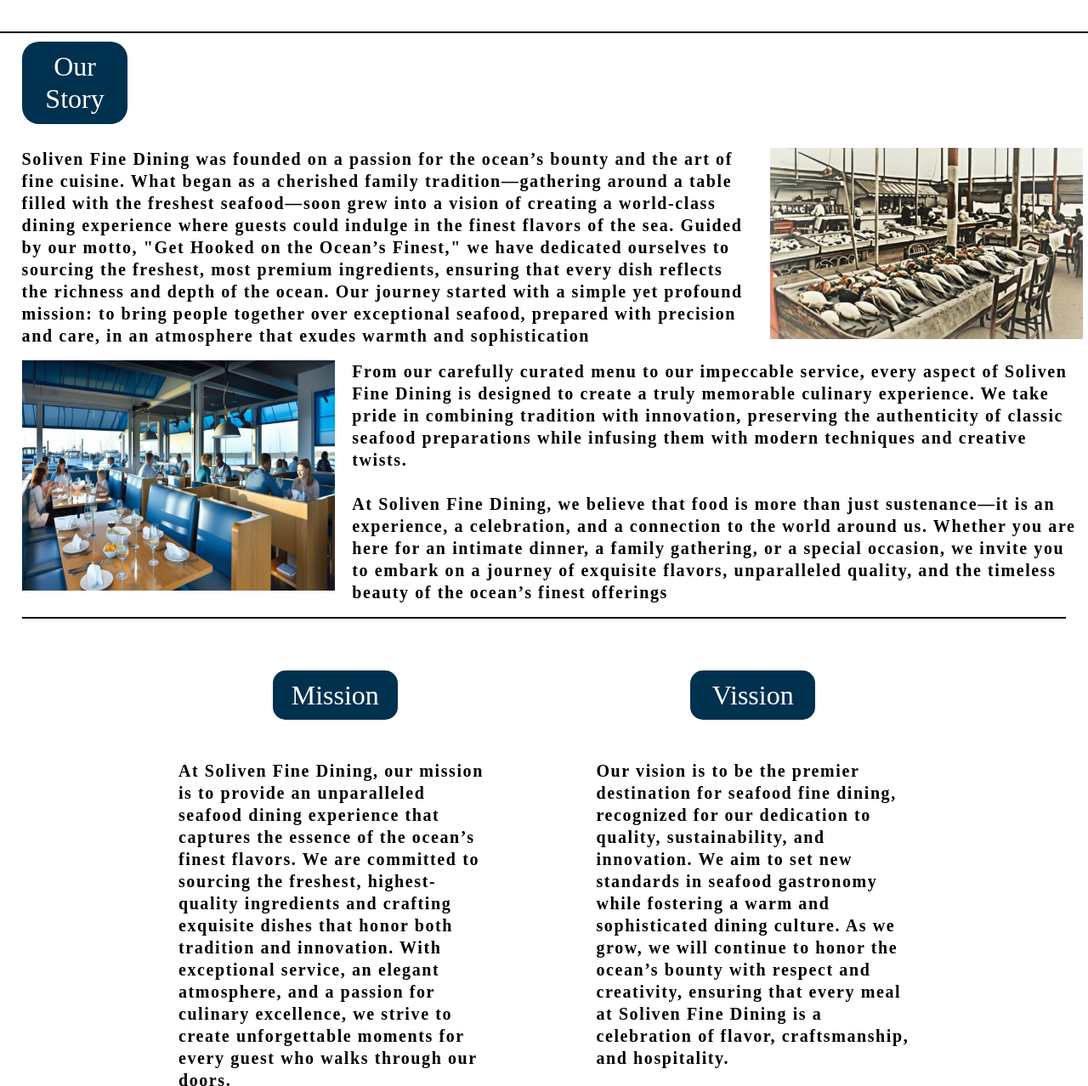
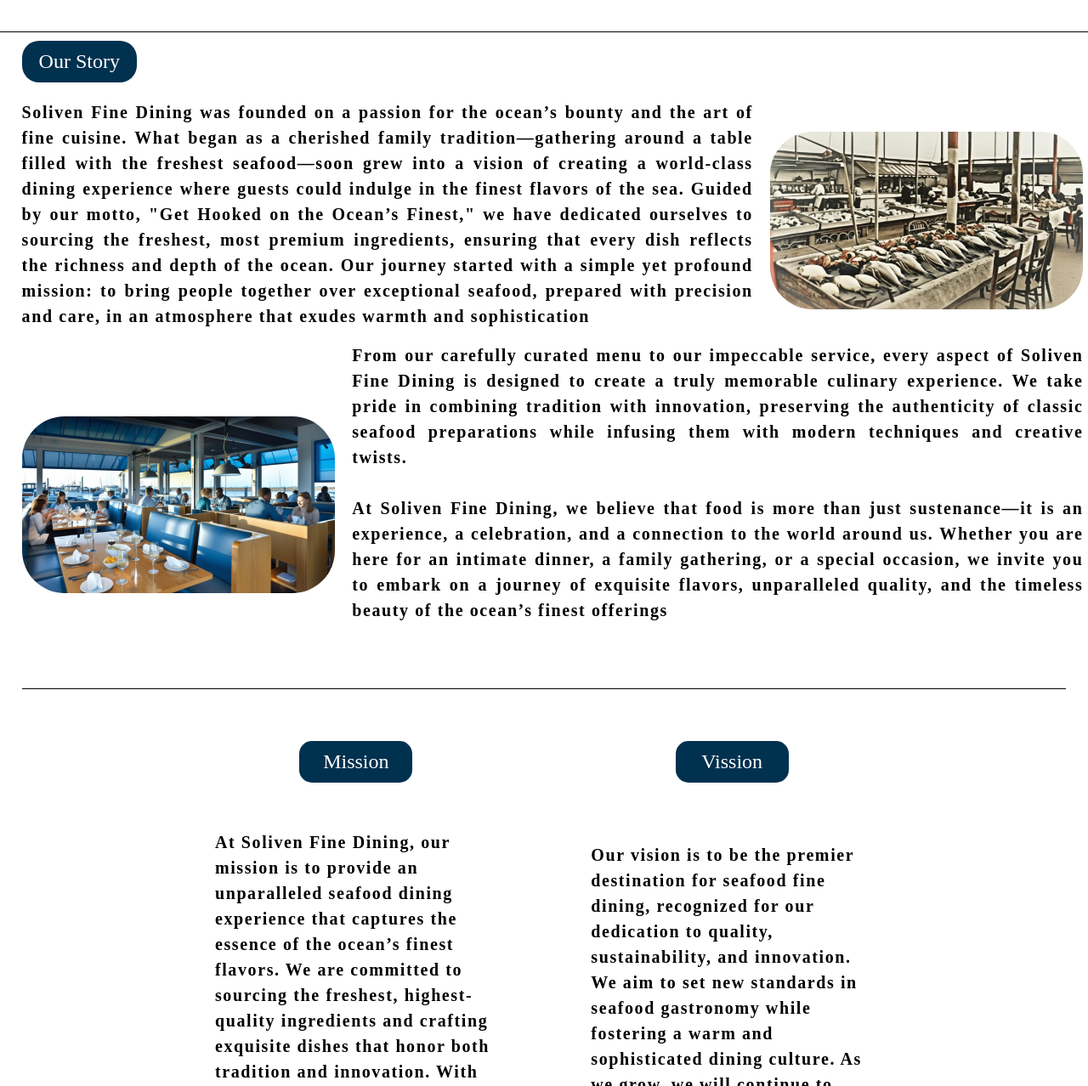
Before and after one commit to Monocerum/soliven-fine-dining, a website: page about.html in a window 1280 px wide. Shown: the part 382-1660 px from the top of the page at 85% size. Drawn offline with nearby package versions, Linux system fonts and the light colour scheme; a web font is replaced by a local one.

Commit message:
Add media queries in about page

```diff
--- a/about.html
+++ b/about.html
@@ -23,10 +23,10 @@
             <div class="col-6 collapse navbar-collapse text-center" id="navMain">
                 <ul class="navbar-nav ms-auto">
                     <li class="nav-item"><a class="nav-link" href="index.html">HOME</a></li>
-                    <li class="nav-item"><a class="nav-link" href="menu.html">MENU</a></li>
-                    <li class="nav-item"><a class="nav-link" href="gallery.html">GALLERY</a></li>
+                    <li class="nav-item"><a class="nav-link" href=#>MENU</a></li>
+                    <li class="nav-item"><a class="nav-link" href=#>GALLERY</a></li>
                     <li class="nav-item"><a class="nav-link active" href=#>ABOUT</a></li>
-                    <li class="nav-item"><a class="nav-link" href="contact.html">CONTACT</a></li>
+                    <li class="nav-item"><a class="nav-link" href=#>CONTACT</a></li>
                 </ul>
             </div>
                 <button class="col-auto navbar-toggler" type="button" data-bs-toggle="collapse" data-bs-target="#navMain">
--- a/style.css
+++ b/style.css
@@ -626,7 +626,7 @@
 }
 
 .about-main h1{
-    font-family: 'Koh Santepheap';
+    font-family: 'Inika';
     font-style: normal;
     font-weight: 700;
     font-size: 64px;
@@ -639,16 +639,16 @@
 
 .line{
     width: 100%;
-    border-top: 2px solid black;
+    border-top: 1px solid black;
 }
 
-
 .story-part {
-    margin: 10px 2% 0 2%;
+    margin: 10px 2%;
     opacity: 0;
     transform: translateY(-20px);
     animation: fadeInDown 1.5s ease-out forwards;
 }
+
 
 @keyframes fadeInDown {
     0% {
@@ -661,117 +661,130 @@
     }
 }
 
+
 .row-1 {
     display: grid;
-    grid-template-rows: repeat(2, auto);
-    grid-template-columns: 70% 30%;
+    grid-template-columns: 1fr;
     gap: 20px;
-    grid-row-start: 1;
+    align-items: center;
+    text-align: center;
+}
 
-  }
 
-  .row-1 h2 {
-    grid-column: span 2;
-    text-align: left;
+.row-1 h2 {
     background-color: #00314F;
     color: white;
-    min-width: 8%;
-    width: 10%;
-    text-align: center;
-    padding: 10px;
+    width: fit-content;
+    padding: 10px 20px;
     border-radius: 20px;
     font-family: 'Inika';
     font-style: normal;
-  }
+    text-align: center;
+    margin: 0 auto;
+    font-size: clamp(16px, 2vw, 24px);
+}
 
-  .row-1 p:nth-of-type(1) {
-    grid-row: 2;
-    grid-column: 1;
+
+.row-1 p {
     font-family: 'Inika';
     font-style: normal;
     font-weight: 700;
-    font-size: 20px;
-    line-height: 26px;
+    font-size: clamp(16px, 2vw, 20px);
+    line-height: 1.5;
     letter-spacing: 0.08em;
     color: #000000;
-  }
-
-  .row-1 img:nth-of-type(1) {
-    grid-row: 2;
-    grid-column: 2;
-    width: 100%;
-    height: 90%;
-  }
+    text-align: justify;
+    padding: 0 5%;
+}
 
 
-  .row-2{
-    display: grid;
-    grid-template-rows: 1;
-    grid-template-columns: 30% 70%;
-    gap: 20px;
-  }
+.row-1 img {
+    width: 100%;
+    max-width: 400px;
+    height: auto;
+    object-fit: cover;
+    border-radius: 50px;
+    margin: 0 auto;
 
 
-  .row-2 img:nth-of-type(1) {
-    grid-row: 1;
-    grid-column: 1;
-    width: 100%;
-    height: 90%;
-  }
+}
 
 
-  .row-2 p:nth-of-type(1) {
-    grid-row: 1;
-    grid-column: 2;
+
+.row-2 {
+    display: grid;
+    grid-template-columns: 1fr;
+    gap: 20px;
+    align-items: center;
+    text-align: center;
+    margin-bottom: 5%;
+}
+
+
+.row-2 img {
+    width: 100%;
+    max-width: 400px;
+    height: auto;
+    object-fit: cover;
+    border-radius: 50px;
+    margin: 0 auto;
+    margin-top: 10%;
+}
+
+
+.row-2 p {
     font-family: 'Inika';
     font-style: normal;
     font-weight: 700;
-    font-size: 20px;
-    line-height: 26px;
+    font-size: clamp(16px, 2vw, 20px);
+    line-height: 1.5;
     letter-spacing: 0.08em;
     color: #000000;
-  }
+    text-align: justify;
+    padding: 0 5%;
+}
 
 
-  .row-3{
+.row-3 {
     display: grid;
-    grid-template-rows: 2;
-    grid-template-columns: 30% 30%;
-    height: 100%;
-    gap: 10%;
+    grid-template-columns: 1fr;
+    gap: 5%;
     justify-content: center;
-    margin-top: 5%;
-    margin-bottom: 5%;
-  }
+    text-align: center;
+    margin: 5% auto;
+    max-width: 90%;
+}
 
-  .row-3 h2 {
+
+.row-3 h2 {
     background-color: #00314F;
     color: white;
     min-width: 40%;
     padding: 10px;
     border-radius: 15px;
-    font-family: 'Inika';
-    font-style: normal;
+    font-family: 'Inika', serif;
     text-align: center;
     align-items: center;
     justify-content: center;
     margin: 0 auto;
+    font-size: clamp(1rem, 2vw, 1.5rem);
 }
 
-  .row-3 p{
-    font-family: 'Inika';
-    font-style: normal;
+
+.row-3 p {
+    font-family: 'Inika', serif;
     font-weight: 700;
-    font-size: 20px;
-    line-height: 26px;
+    font-size: clamp(1rem, 2vw, 1.25rem);
+
     letter-spacing: 0.08em;
-    color: #000000;
+    color: #000;
 }
 
-  .row-4 {
+
+.row-4 {
     display: grid;
     grid-template-rows: auto auto;
-    grid-template-columns: repeat(5, 20%);
+    grid-template-columns: repeat(auto-fit, minmax(150px, 1fr));
     gap: 10px;
     justify-content: center;
     align-items: center;
@@ -779,22 +792,17 @@
     height: 100%;
     font-family: 'Inika';
     font-style: normal;
-
 }
 
-
 .row-4 h2 {
-    grid-row: 1;
-    grid-column: span 5;
+    grid-column: 1 / -1;
     background-color: #00314F;
     color: white;
     min-width: 15%;
     text-align: center;
     padding: 10px;
     border-radius: 20px;
-    margin: 0 auto;
-    margin-bottom: 20px;
-
+    margin: 1% auto 20px auto;
 }
 
 .row-4 img {
@@ -806,37 +814,34 @@
     transition: transform 0.3s ease-in-out, opacity 0.3s ease-in-out;
     opacity: 0.8;
 }
+
 .row-4 img:hover {
     transform: scale(1.09);
     opacity: 1;
 }
 
-@media (max-width: 768px) {
-    .row-4 img {
-        max-width: 150px;
-    }
-}
-
-
-.row-4 .names{
+.row-4 .names {
     text-align: center;
 }
 
-.row-4 .names h3{
+.row-4 .names h3 {
     margin-top: 10px;
     color: #00314F;
     font-weight: bolder;
 }
 
-.row-4 .names h4{
+.row-4 .names h4 {
     font-weight: bolder;
 }
 
-.row-4 .names p{
+.row-4 .names p {
     text-align: left;
-    margin-top: 3%  ;
+    margin-top: 3%;
     margin-left: 20%;
 }
+
+
+
 .row-5 {
     display: grid;
     grid-template-rows: auto auto auto;
@@ -878,6 +883,7 @@
     grid-template-columns: repeat(3, 1fr);
     gap: 10px;
     width: 100%;
+
   }
 
   .third-row .resto-img {
@@ -886,6 +892,8 @@
     object-fit: cover;
     transition: transform 0.3s ease-in-out, opacity 0.3s ease-in-out;
     opacity: 0.8;
+    border-radius: 50px;
+    gap: 2%
 }
 
 .third-row .resto-img:hover {
@@ -897,3 +905,93 @@
     margin: 0 auto;
     margin-top: 5%;
   }
+
+
+@media (min-width: 768px) {
+    .row-1 {
+        grid-template-columns: 2fr 1fr;
+        text-align: left;
+    }
+
+    .row-1 h2 {
+        grid-column: span 2;
+        text-align: left;
+        margin: 0;
+    }
+
+    .row-1 p {
+        grid-column: 1;
+        padding: 0;
+    }
+
+    .row-1 img {
+        grid-column: 2;
+        max-width: 100%;
+    }
+
+    .row-2 {
+        grid-template-columns: 2fr 3fr; /* 40%-60% split */
+        text-align: left;
+        align-items: center;
+    }
+
+    .row-2 img {
+        grid-column: 1;
+        max-width: 100%;
+    }
+
+    .row-2 p {
+        grid-column: 2;
+        padding: 0;
+    }
+
+    .row-3 {
+        grid-template-columns: 1fr 1fr;
+        text-align: left;
+        align-items: center;
+    }
+
+    .row-4 {
+        grid-template-columns: repeat(5, 1fr);
+    }
+
+    .row-4 h2 {
+        grid-column: span 5;
+    }
+
+}
+
+@media (min-width: 1024px) {
+    .row-1 {
+        grid-template-columns: 70% 30%;
+    }
+    .row-2 {
+        grid-template-columns: 30% 70%;
+    }
+    .row-3 {
+        grid-template-columns: 30% 30%;
+        gap: 10%;
+    }
+
+}
+
+
+
+@media (max-width: 480px) {
+    .row-4 {
+        grid-template-columns: 1fr;
+        gap: 15px;
+    }
+    .row-4 h2 {
+        font-size: 1rem;
+        padding: 8px;
+    }
+    .row-4 img {
+        max-width: 100%;
+    }
+    .row-4 .names p {
+        margin-left: 10%;
+    }
+
+
+}
```
